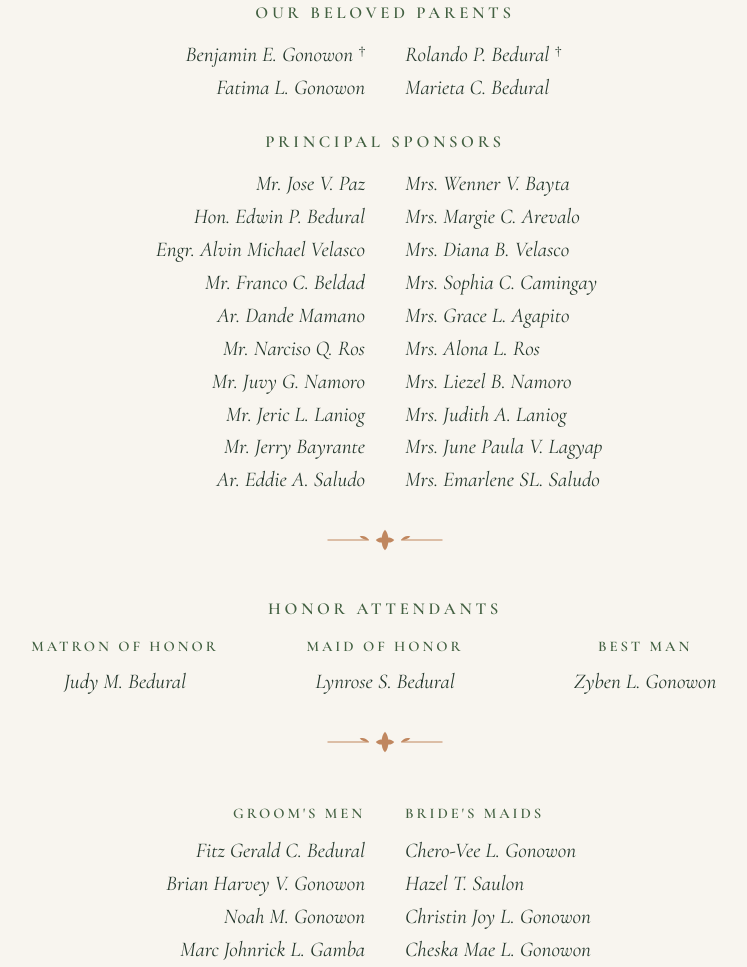
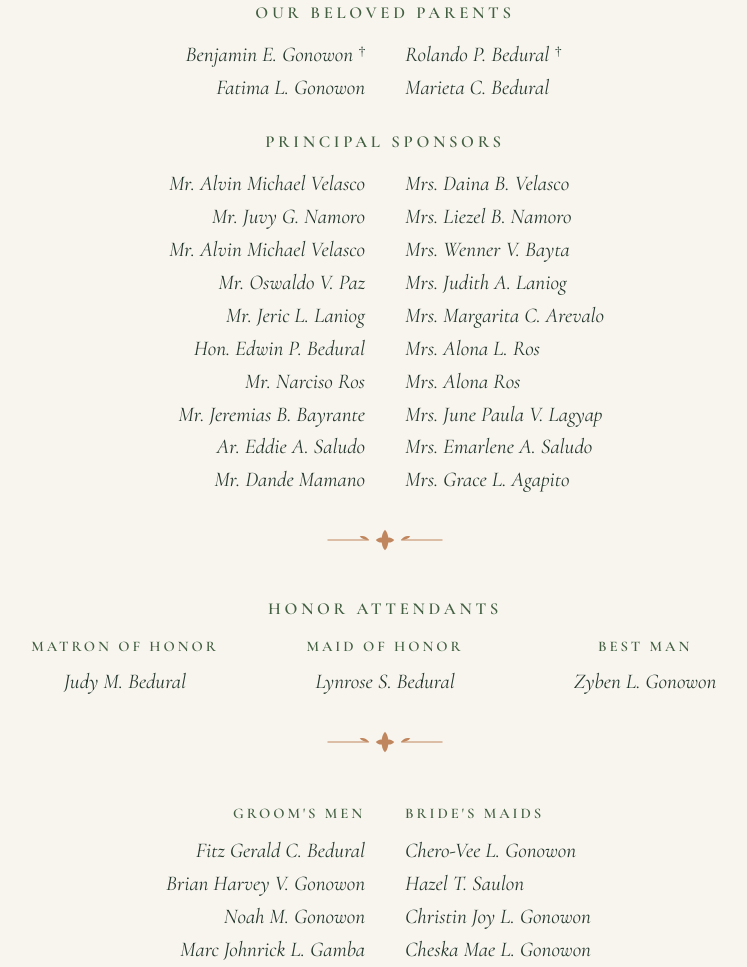
Before and after one commit to jedandsteph/rsvp, a plain HTML site: page index.html in a window 1280 px wide. Shown: the part 2318-3285 px from the top of the page, without its empty margins (255-1002 px from the left). Drawn offline with nearby package versions, Linux system fonts and the light colour scheme.

Commit message:
Update index.html

```diff
--- a/index.html
+++ b/index.html
@@ -186,30 +186,30 @@
       <div class="ent-two">
         <div class="ent-col">
           <ul class="ent-list">
-            <li>Mr. Jose V. Paz</li>
+            <li>Mr. Alvin Michael Velasco</li>
+            <li>Mr. Juvy G. Namoro</li>
+            <li>Mr. Alvin Michael Velasco</li>
+            <li>Mr. Oswaldo V. Paz</li>
+            <li>Mr. Jeric L. Laniog</li>
             <li>Hon. Edwin P. Bedural</li>
-            <li>Engr. Alvin Michael Velasco</li>
-            <li>Mr. Franco C. Beldad</li>
-            <li>Ar. Dande Mamano</li>
-            <li>Mr. Narciso Q. Ros</li>
-            <li>Mr. Juvy G. Namoro</li>
-            <li>Mr. Jeric L. Laniog</li>
-            <li>Mr. Jerry Bayrante</li>
+            <li>Mr. Narciso Ros</li>
+            <li>Mr. Jeremias B. Bayrante</li>
             <li>Ar. Eddie A. Saludo</li>
+            <li>Mr. Dande Mamano</li>
           </ul>
         </div>
         <div class="ent-col">
           <ul class="ent-list">
+            <li>Mrs. Daina B. Velasco</li>
+            <li>Mrs. Liezel B. Namoro</li>
             <li>Mrs. Wenner V. Bayta</li>
-            <li>Mrs. Margie C. Arevalo</li>
-            <li>Mrs. Diana B. Velasco</li>
-            <li>Mrs. Sophia C. Camingay</li>
+            <li>Mrs. Judith A. Laniog</li>
+            <li>Mrs. Margarita C. Arevalo</li>
+            <li>Mrs. Alona L. Ros</li>
+            <li>Mrs. Alona Ros</li>
+            <li>Mrs. June Paula V. Lagyap</li>
+            <li>Mrs. Emarlene A. Saludo</li>
             <li>Mrs. Grace L. Agapito</li>
-            <li>Mrs. Alona L. Ros</li>
-            <li>Mrs. Liezel B. Namoro</li>
-            <li>Mrs. Judith A. Laniog</li>
-            <li>Mrs. June Paula V. Lagyap</li>
-            <li>Mrs. Emarlene SL. Saludo</li>
           </ul>
         </div>
       </div>
```
